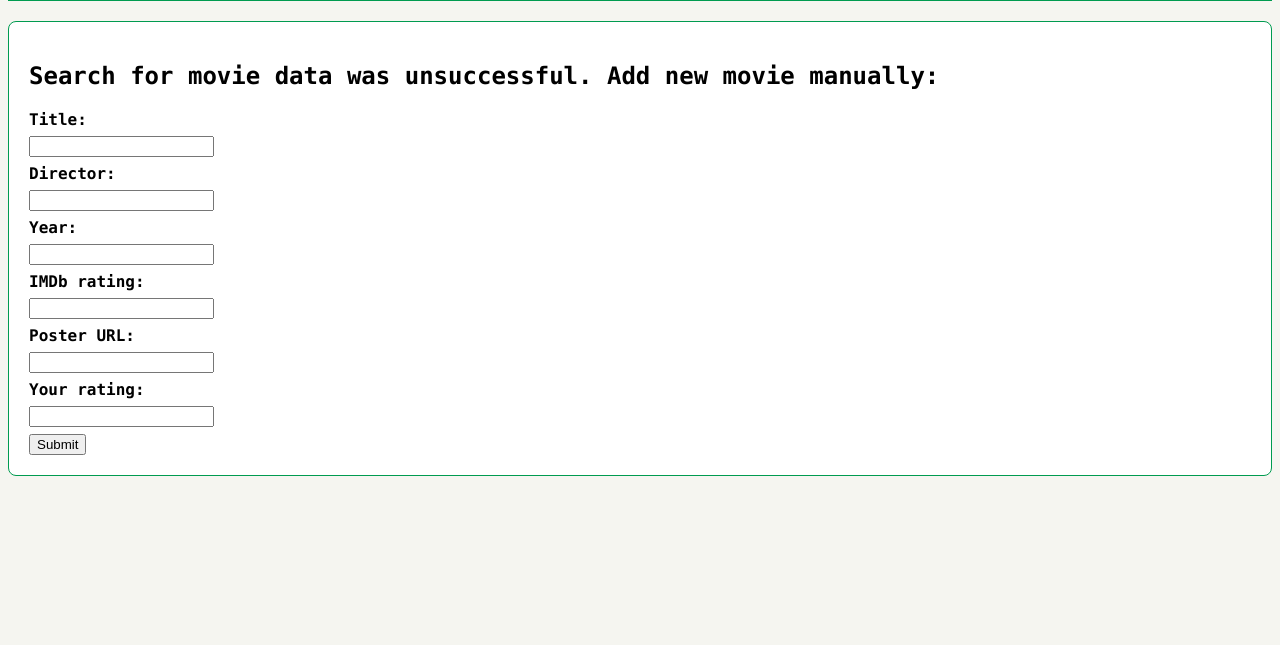
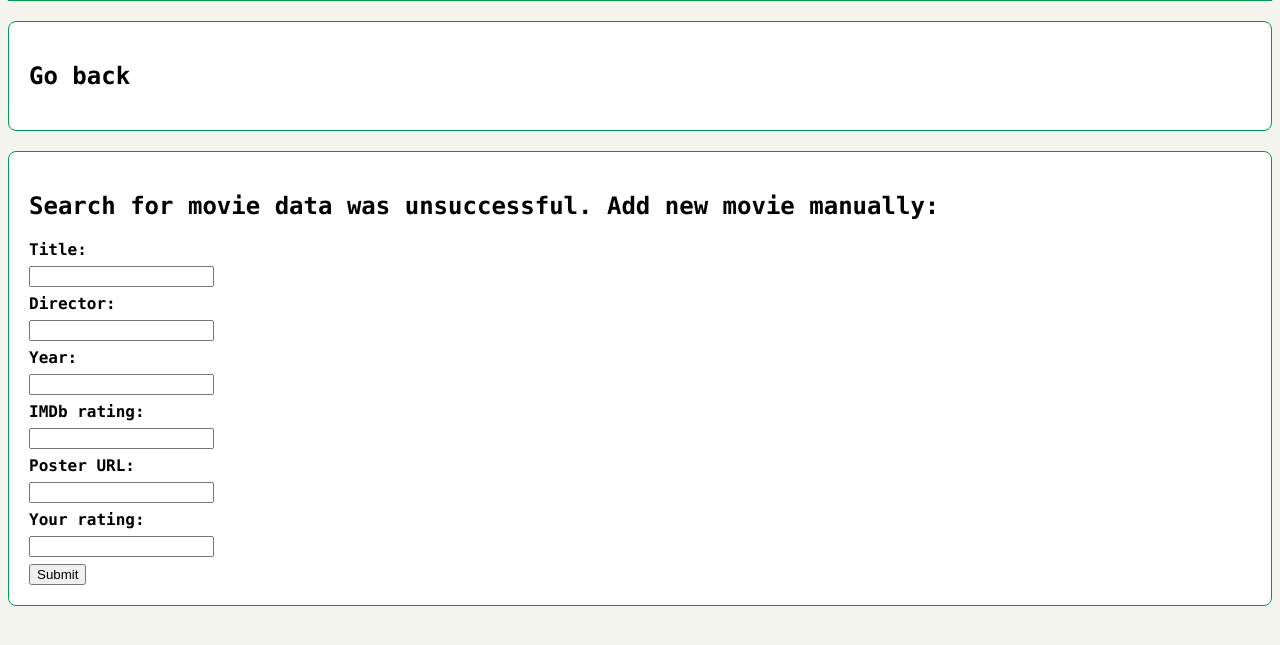
Before and after one commit to yanucodes/MoviWebApp, a Flask app: template templates/add_movie.html in a window 1280 px wide. Shown: the part 134-779 px from the top of the page. Run offline with Flask 3, Linux system fonts and the light colour scheme; the template is opened without the code that fills it, so the values that code supplies are empty; parts of the project's set-up code (start-up, migrations or seed data) failed here and were passed over.

Commit message:
Add go back button to add_movie template

```diff
--- a/templates/add_movie.html
+++ b/templates/add_movie.html
@@ -4,6 +4,12 @@
 <div class="list-movies-title">
     <h1>{{ user.name }}'s favorite movies</h1>
 </div>
+<a href="{{ url_for('list_users_movies', user_id=user.user_id) }}"
+style="text-decoration: none; color: inherit;">
+<div class="card" style="margin-bottom: 0;">
+    <h2>Go back</h2>
+</div>
+</a>
 <div class="card" style="margin-bottom: 0;">
     <h2>Search for movie data was unsuccessful. Add new movie manually{% if movies %}
         or select an existing one below{% endif %}:</h2>
```
